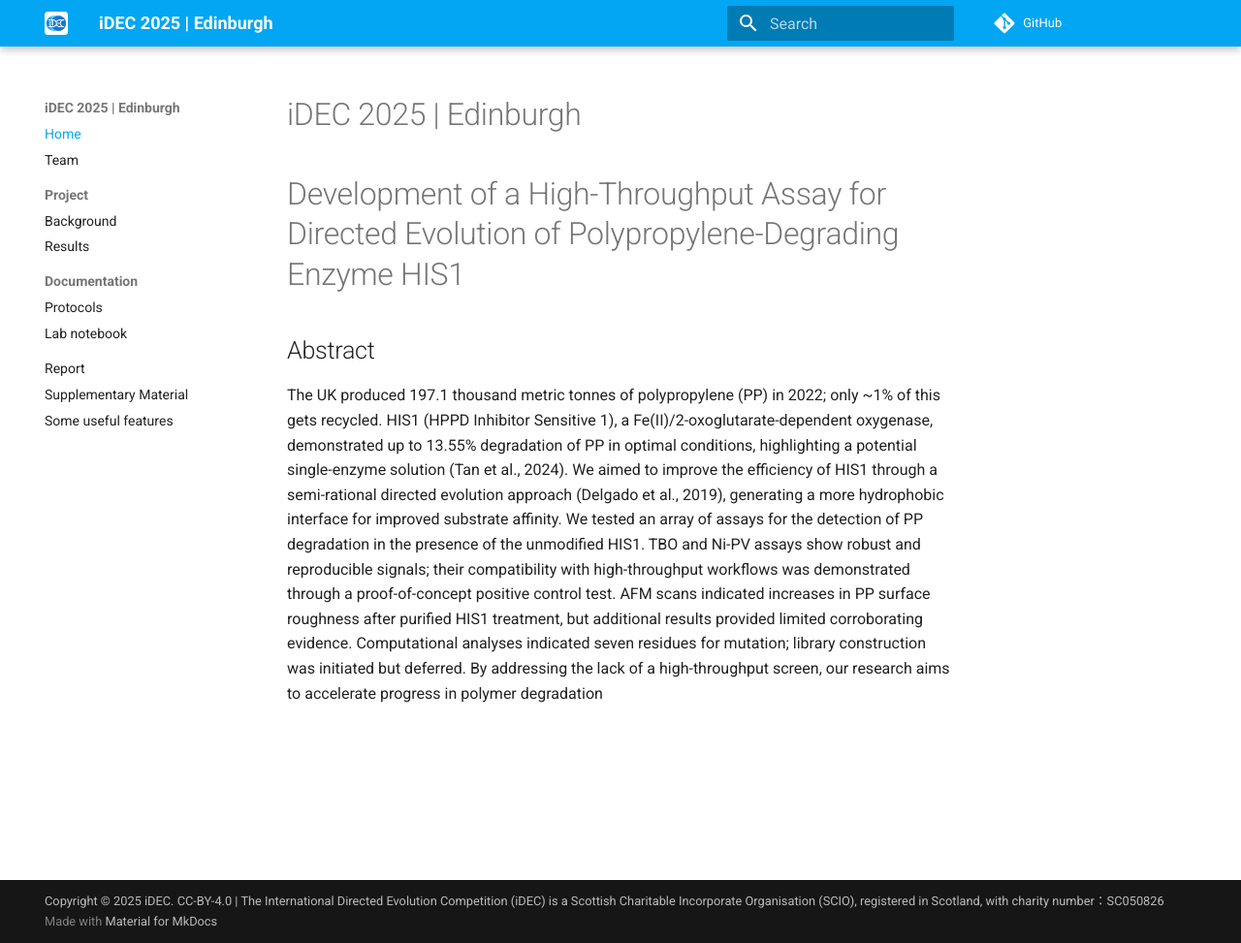
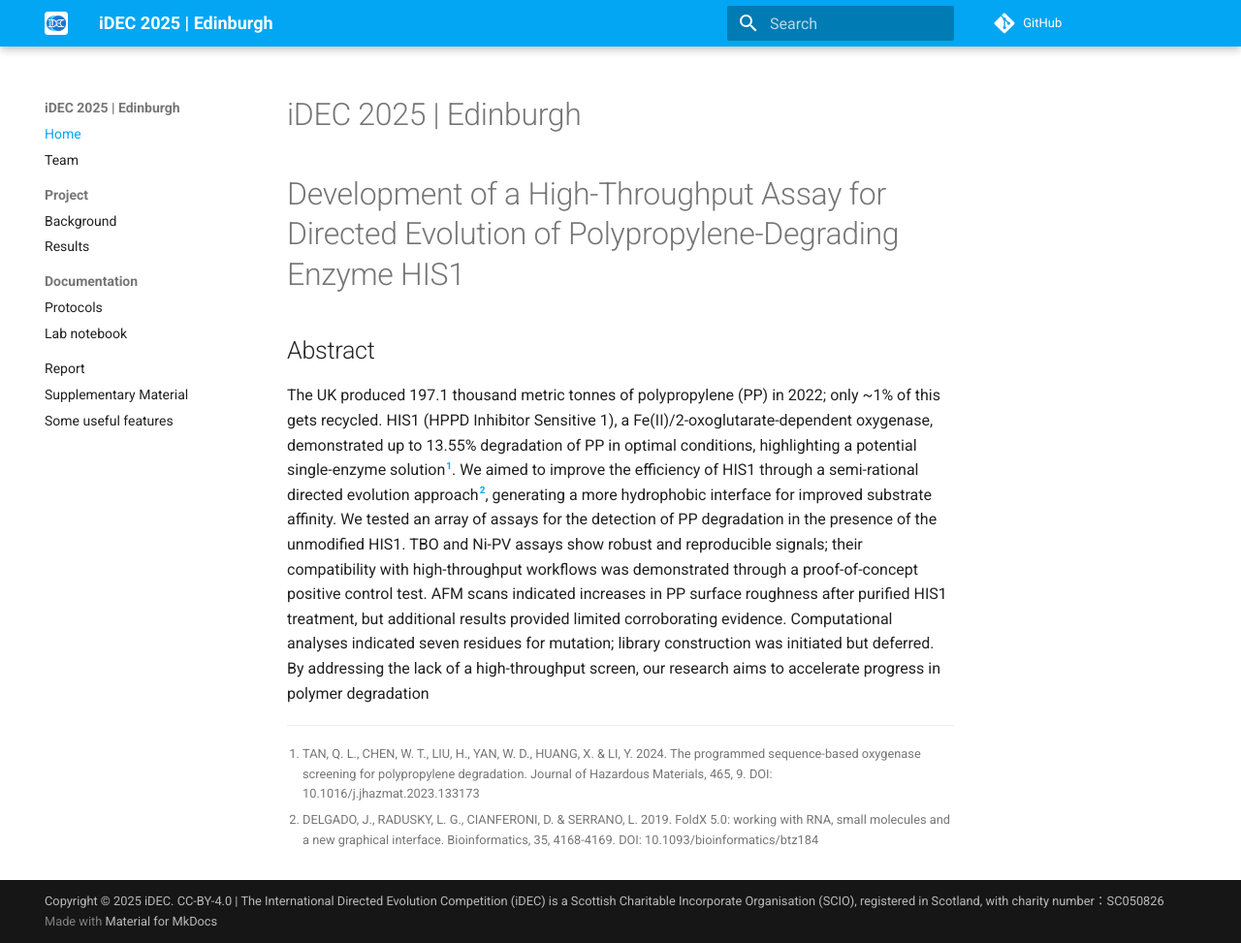
Before and after one commit to idec-teams/2025_Edinburgh, an MkDocs documentation site: the page built from docs/index.md, in a window 1280 px wide and 973 px high. Shown: the whole window at 97% size. Built offline with MkDocs 1.6.1 and Material for MkDocs 9.7.7, drawn with Linux system fonts in a browser that asks for light colours; comment, search, counter and statistics services are not loaded.

Commit message:
Update index.md

```diff
--- a/docs/index.md
+++ b/docs/index.md
@@ -7,8 +7,8 @@
 The UK produced 197.1 thousand metric tonnes of polypropylene (PP) in 2022; only ~1% of this
 gets recycled. HIS1 (HPPD Inhibitor Sensitive 1), a Fe(II)/2-oxoglutarate-dependent oxygenase,
 demonstrated up to 13.55% degradation of PP in optimal conditions, highlighting a potential
-single-enzyme solution (Tan et al., 2024). We aimed to improve the efficiency of HIS1 through a
-semi-rational directed evolution approach (Delgado et al., 2019), generating a more
+single-enzyme solution[^1]. We aimed to improve the efficiency of HIS1 through a
+semi-rational directed evolution approach[^2], generating a more
 hydrophobic interface for improved substrate affinity. We tested an array of assays for the
 detection of PP degradation in the presence of the unmodified HIS1. TBO and Ni-PV assays
 show robust and reproducible signals; their compatibility with high-throughput workflows was
@@ -17,3 +17,7 @@ PP surface roughness after purified HIS1 treatment, but additional results provi
 corroborating evidence. Computational analyses indicated seven residues for mutation; library
 construction was initiated but deferred. By addressing the lack of a high-throughput screen, our
 research aims to accelerate progress in polymer degradation
+
+[^1]: TAN, Q. L., CHEN, W. T., LIU, H., YAN, W. D., HUANG, X. & LI, Y. 2024. The programmed sequence-based oxygenase screening for polypropylene degradation. Journal of Hazardous Materials, 465, 9. DOI: 10.1016/j.jhazmat.2023.133173
+
+[^2]: DELGADO, J., RADUSKY, L. G., CIANFERONI, D. & SERRANO, L. 2019. FoldX 5.0: working with RNA, small molecules and a new graphical interface. Bioinformatics, 35, 4168-4169. DOI: 10.1093/bioinformatics/btz184
```
